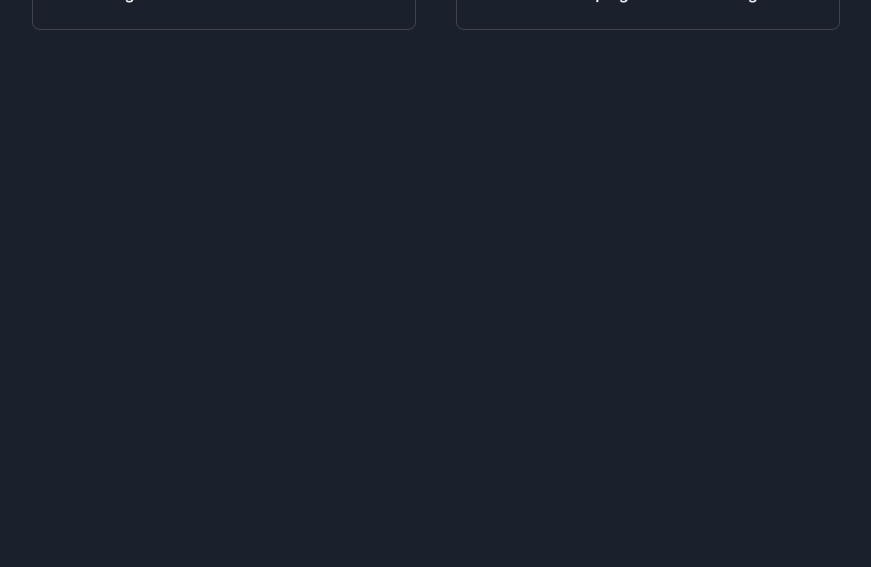
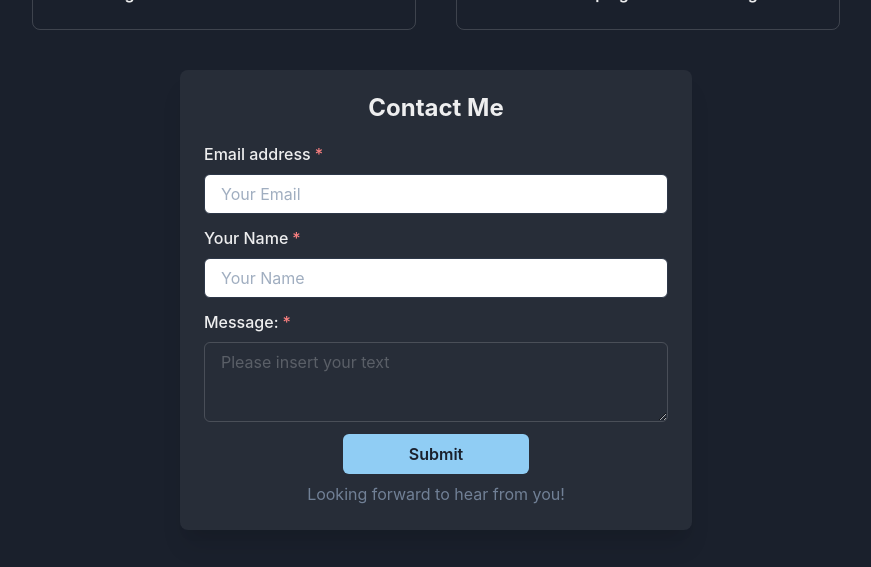
Before and after one commit to OwlNocturne/web-portofolio, a React (Create React App) app: page / in a window 1280 px wide. Shown: the part 788-1355 px from the top of the page, without its empty margins (204-1075 px from the left). Before the commit the page ends 818 px from the top, so only its background shows below. Built offline with nearby package versions, Linux system fonts and the light colour scheme.

Commit message:
Created Contact component.

```diff
--- a/src/App.tsx
+++ b/src/App.tsx
@@ -4,11 +4,13 @@ import NavBar from "./components/NavBar";
 import theme from "./theme";
 import Hero from "./components/Hero";
 import Projects from "./components/Projects";
+import Contact from "./components/Contact";
 
 export const App = () => (
     <ChakraProvider theme={theme}>
         <NavBar />
         <Hero />
         <Projects />
+        <Contact />
     </ChakraProvider>
 );
--- /dev/null
+++ b/src/components/Contact.tsx
@@ -0,0 +1,129 @@
+import { FormEvent, useState } from "react";
+import {
+    FormControl,
+    Input,
+    Button,
+    useColorModeValue,
+    Heading,
+    Text,
+    Container,
+    Flex,
+    FormLabel,
+    Textarea,
+    VStack,
+} from "@chakra-ui/react";
+import { CheckIcon } from "@chakra-ui/icons";
+import React from "react";
+
+export default function Contact() {
+    const [name, setName] = React.useState("");
+    const [email, setEmail] = React.useState("");
+    const [message, setMessage] = React.useState("");
+    const [state, setState] = useState<"initial" | "submitting" | "success">("initial");
+    const [error, setError] = useState(false);
+
+    function handleSubmit(e: FormEvent) {
+        e.preventDefault();
+
+        setError(false);
+        setState("submitting");
+
+        // TODO Actually send email
+        setTimeout(() => {
+            if (email === "fail@example.com") {
+                setError(true);
+                setState("initial");
+                return;
+            }
+            setState("success");
+        }, 1000);
+    }
+
+    return (
+        <Flex
+            m={10}
+            align={"center"}
+            justify={"center"}
+            bg={useColorModeValue("gray.50", "gray.800")}
+        >
+            <Container
+                maxW={"lg"}
+                bg={useColorModeValue("white", "whiteAlpha.100")}
+                boxShadow={"xl"}
+                rounded={"lg"}
+                p={6}
+                direction={"column"}
+            >
+                <Heading as={"h2"} fontSize={{ base: "xl", sm: "2xl" }} textAlign={"center"} mb={5}>
+                    Contact Me
+                </Heading>
+                <VStack as={"form"} spacing={"12px"} onSubmit={handleSubmit}>
+                    <FormControl isRequired>
+                        <FormLabel>Email address</FormLabel>
+                        <Input
+                            variant={"solid"}
+                            borderWidth={1}
+                            color={"gray.800"}
+                            _placeholder={{
+                                color: "gray.400",
+                            }}
+                            borderColor={useColorModeValue("gray.300", "gray.700")}
+                            id={"email"}
+                            type={"email"}
+                            required
+                            placeholder={"Your Email"}
+                            aria-label={"Your Email"}
+                            value={email}
+                            disabled={state !== "initial"}
+                            onChange={(e) => setEmail(e.target.value)}
+                        />
+                    </FormControl>
+                    <FormControl isRequired>
+                        <FormLabel>Your Name</FormLabel>
+                        <Input
+                            variant={"solid"}
+                            borderWidth={1}
+                            color={"gray.800"}
+                            _placeholder={{
+                                color: "gray.400",
+                            }}
+                            borderColor={useColorModeValue("gray.300", "gray.700")}
+                            id={"name"}
+                            type={"text"}
+                            required
+                            placeholder={"Your Name"}
+                            aria-label={"Your Name"}
+                            value={name}
+                            disabled={state !== "initial"}
+                            onChange={(e) => setName(e.target.value)}
+                        />
+                    </FormControl>
+                    <FormControl w={"100%"} isRequired>
+                        <FormLabel>Message:</FormLabel>
+                        <Textarea
+                            value={message}
+                            onChange={(e) => setMessage(e.target.value)}
+                            placeholder="Please insert your text"
+                        />
+                    </FormControl>
+
+                    <FormControl w={{ base: "100%", md: "40%" }}>
+                        <Button
+                            colorScheme={state === "success" ? "green" : "blue"}
+                            isLoading={state === "submitting"}
+                            w="100%"
+                            type={state === "success" ? "button" : "submit"}
+                        >
+                            {state === "success" ? <CheckIcon /> : "Submit"}
+                        </Button>
+                    </FormControl>
+                </VStack>
+                <Text mt={2} textAlign={"center"} color={error ? "red.500" : "gray.500"}>
+                    {error
+                        ? "A error occured! Please try again later."
+                        : "Looking forward to hear from you!"}
+                </Text>
+            </Container>
+        </Flex>
+    );
+}
```
